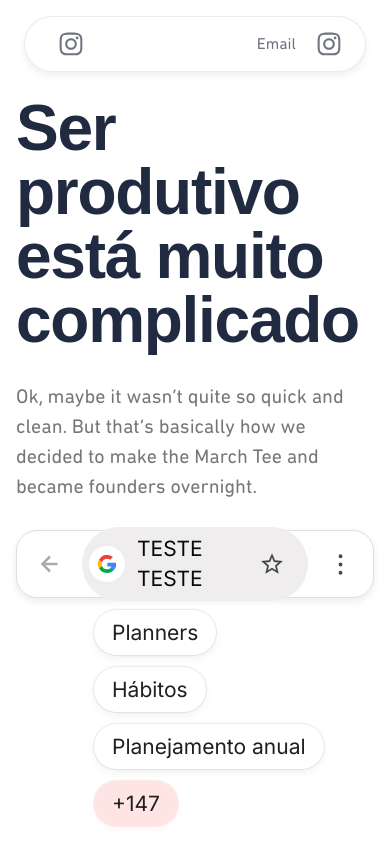
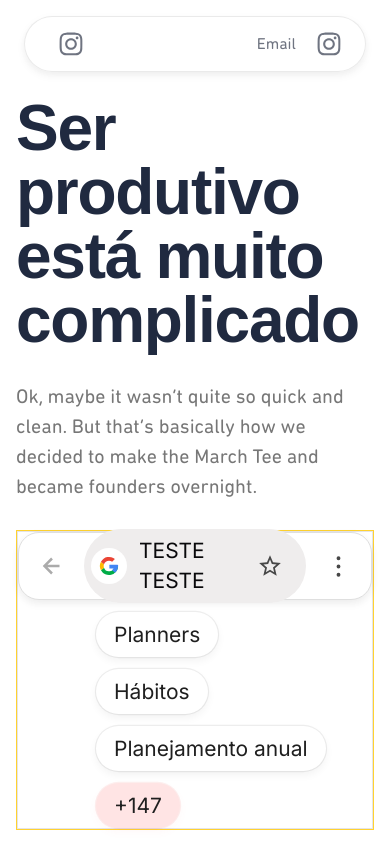
Before and after one commit to FelipeSilveiraChaves/Palaga-s-Product, a Next.js app in the folder quatrogavetas-lp1/: page /lp-1 in a window 390 px wide. Shown: the top 844 px of the page. Built offline with nearby package versions, Linux system fonts and the light colour scheme; a web font is replaced by a local one.

Commit message:
mainsearchcopm test 2 iphone

```diff
--- a/quatrogavetas-lp1/src/app/lp-1/components/MainSearchComponent.tsx
+++ b/quatrogavetas-lp1/src/app/lp-1/components/MainSearchComponent.tsx
@@ -22,14 +22,15 @@ export default function MainSearchComponent() {
 
 
     return (
-        <div className="gap-3  flex flex-col items-start ">
-            <div className="h-17 sm:w-[639px] w-full bg-white border border-[#DFDFDF] py-2.25 px-1.75 gap-1.75 rounded-[21px] flex items-center justify-between shadow-[0px_2px_10px_rgba(0,0,0,0.03),0px_4px_8px_rgba(0,0,0,0.05)]">
+    <div className="w-full flex flex-col items-center justify-center border border-amber-300">
+        <div className="gap-3 flex flex-col items-start w-full max-w-[639px] border">
+            <div className="h-17 w-full bg-white border border-[#DFDFDF] py-2.25 px-1.75 gap-1.75 rounded-[21px] flex items-center justify-between shadow-[0px_2px_10px_rgba(0,0,0,0.03),0px_4px_8px_rgba(0,0,0,0.05)]">
 
                 <div className="h-[51px] w-[51px] flex items-center justify-center ">
                     <BiLeftArrowAlt size={30} color="#ABABAB" />
                 </div>
 
-                <div className="flex-1 h-[51px] flex items-center justify-between ml">
+                <div className="flex-1 h-[51px] flex items-center justify-between">
                     <div className="bg-[#EFEDED] rounded-full flex-1 p-1.75 flex items-center justify-between pr-[21px]">
 
                         <div className="bg-white h-9 w-9 rounded-full flex items-center justify-center mr-3">
@@ -41,8 +42,8 @@ export default function MainSearchComponent() {
                             />
                         </div>
 
-                        <h3 className={`${inter.className} text-[21px] leading-[30px] flex-1 ` }>
-                          TESTE TESTE
+                        <h3 className={`${inter.className} text-[21px] leading-[30px] flex-1 overflow-hidden` }>
+                        TESTE TESTE
                         </h3>
 
                         <div className=" h-[30px] w-[30px] flex items-center justify-center">
@@ -72,5 +73,6 @@ export default function MainSearchComponent() {
                 </div>
             </div>
         </div>
-    )
+    </div>
+)
 }
```
